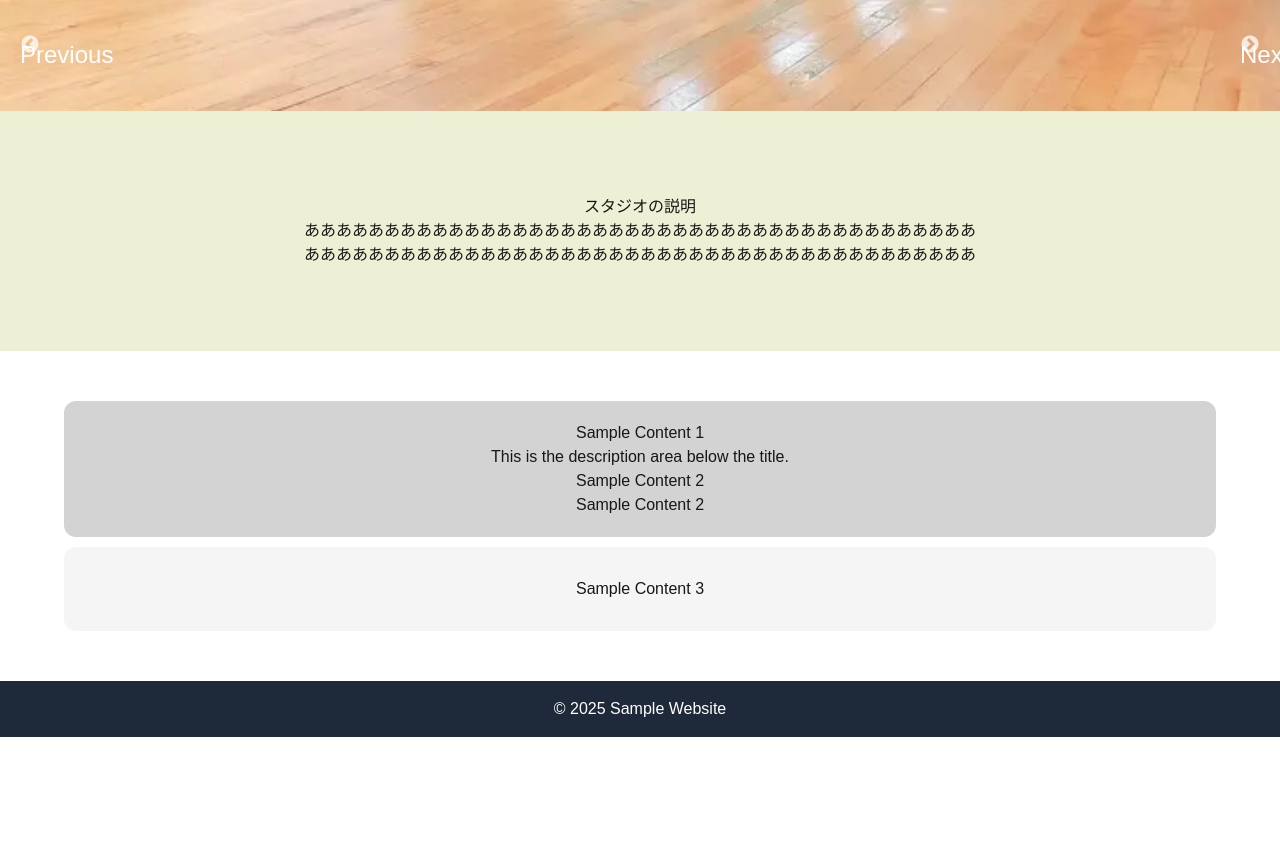
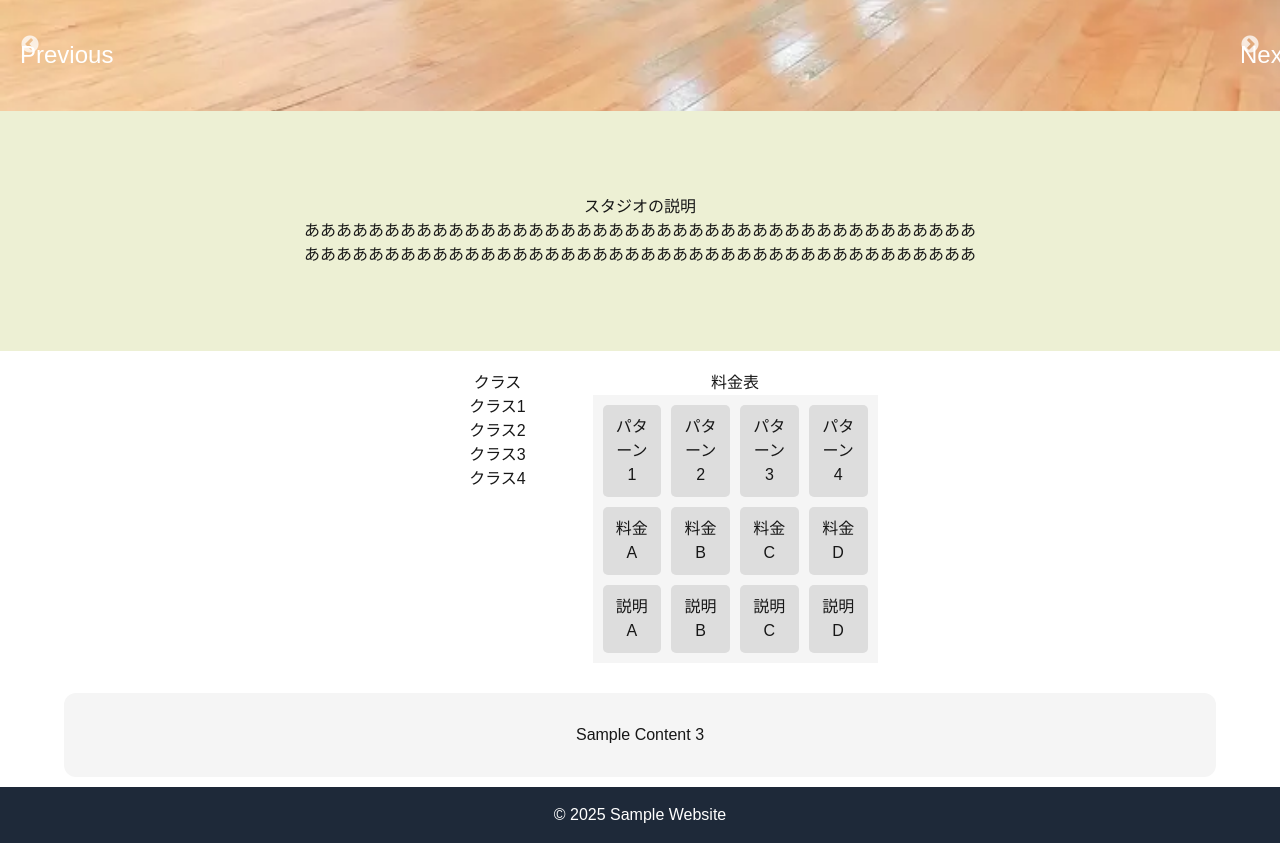
Before and after one commit to Yuchen012/dance-web, a Next.js app: page / in a window 1280 px wide. Shown: the part 529-1372 px from the top of the page. Before the commit the page ends 1266 px from the top, so only its background shows below. Built offline with nearby package versions, Linux system fonts and the light colour scheme.

Commit message:
新しい機能を追加

```diff
--- a/app/page.tsx
+++ b/app/page.tsx
@@ -57,10 +57,34 @@ export default function Home() {
 
       <main className="main-content">
   <section className="content-box content-one">
-        <h2 className="content-title">Sample Content 1</h2>
-        <p className="content-text">This is the description area below the title.</p>
-        <p className="content-text">Sample Content 2</p>
-        <p className="content-text">Sample Content 2</p>
+    <div className="class-fee-container">
+      <div className="class-info">
+        <h2 className="content-title">クラス</h2>
+        <ul className="class-list">
+          <li>クラス1</li>
+          <li>クラス2</li>
+          <li>クラス3</li>
+          <li>クラス4</li>
+        </ul>
+      </div>
+      <div className="fee-table">
+        <h2 className="content-title">料金表</h2>
+        <div className="table-grid">
+          <div className="table-cell">パターン1</div>
+          <div className="table-cell">パターン2</div>
+          <div className="table-cell">パターン3</div>
+          <div className="table-cell">パターン4</div>
+          <div className="table-cell">料金A</div>
+          <div className="table-cell">料金B</div>
+          <div className="table-cell">料金C</div>
+          <div className="table-cell">料金D</div>
+          <div className="table-cell">説明A</div>
+          <div className="table-cell">説明B</div>
+          <div className="table-cell">説明C</div>
+          <div className="table-cell">説明D</div>
+        </div>
+      </div>
+    </div>
   </section>
 
   <section className="content-box content-two">
--- a/app/styles.css
+++ b/app/styles.css
@@ -12,13 +12,42 @@
   backdrop-filter: blur(10px);
 }
 
-/* コンテンツ1（統合されたコンテンツ） */
 .content-one {
-  width: 90vw; /* ほぼ横幅いっぱい */
-  max-width: 1200px; /* 最大幅を設定 */
-  background-color: #d3d3d3; /* グレー背景 */
-  border-radius: 12px; /* 角を丸く */
-  margin: 10px auto; /* 上下余白をつけて中央配置 */
+  padding: 20px;
+}
+
+.class-fee-container {
+  display: flex;
+  justify-content: space-between;
+}
+
+.class-info {
+  width: 40%;
+}
+
+.class-list {
+  list-style-type: none;
+  padding: 0;
+}
+
+.fee-table {
+  width: 60%;
+}
+
+.table-grid {
+  display: grid;
+  grid-template-columns: repeat(4, 1fr);
+  grid-template-rows: repeat(3, auto);
+  gap: 10px;
+  background-color: #f5f5f5;
+  padding: 10px;
+}
+
+.table-cell {
+  background-color: #ddd;
+  padding: 10px;
+  text-align: center;
+  border-radius: 5px;
 }
 
 /* コンテンツ2（全幅） */
@@ -100,10 +129,7 @@
 
 
 
-/* メインコンテンツ */
-.main-content {
-  padding: 40px;
-}
+
 
 /* 矢印のカスタマイズ */
 .slick-prev, .slick-next {
```
Lines whose indentation alone changed are shown as unchanged.
